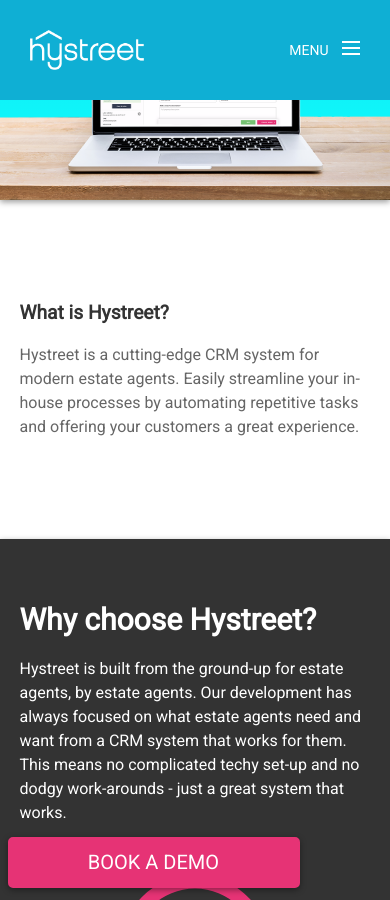
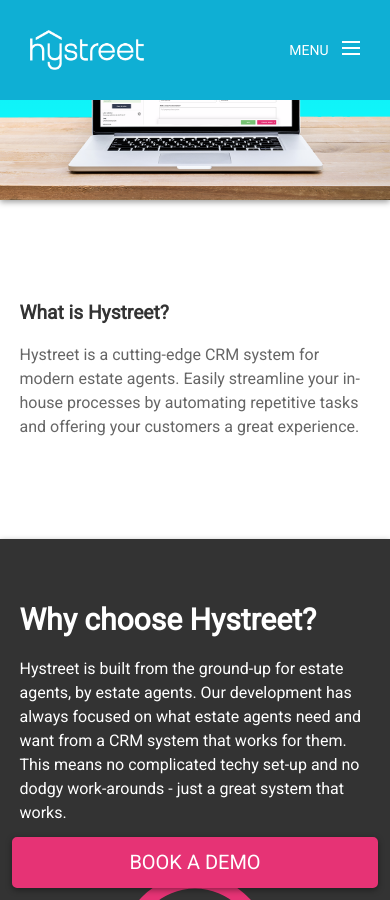
Before and after one commit to hidr/hystreet-marketing-live, a Jekyll site: the page built from index.html, in a window 390 px wide and 900 px high, scrolled down 575 px. Built offline with Jekyll 4.4.1, drawn with Linux system fonts in a browser that asks for light colours.

Commit message:
fix alignment on mobile for the book a demo button

```diff
--- a/_includes/scripts-header.html
+++ b/_includes/scripts-header.html
@@ -1,9 +1,9 @@
 <!-- End Google Analytics Code -->
 <!-- Facebook Pixel Code -->
 <script>
-!(function(f, b, e, v, n, t, s) {
+  !(function (f, b, e, v, n, t, s) {
     if (f.fbq) return;
-  n = f.fbq = function() {
+    n = f.fbq = function () {
       n.callMethod ? n.callMethod.apply(n, arguments) : n.queue.push(arguments);
     };
     if (!f._fbq) f._fbq = n;
@@ -25,46 +25,51 @@
   fbq('init', '215650522204897');
   fbq('track', 'PageView');
 </script>
-<noscript><img height="1" width="1" style="display:none"
-src="https://www.facebook.com/tr?id=215650522204897&ev=PageView&noscript=1" data-proofer-ignore
-/></noscript>
+<noscript>
+  <img height="1" width="1" style="display:none" src="https://www.facebook.com/tr?id=215650522204897&ev=PageView&noscript=1"
+    data-proofer-ignore />
+</noscript>
 <!-- DO NOT MODIFY -->
 <!-- End Facebook Pixel Code -->
 <!-- Facebook Pixel Code -->
 <script>
-  !function(f,b,e,v,n,t,s)
-  {if(f.fbq)return;n=f.fbq=function(){n.callMethod?
-  n.callMethod.apply(n,arguments):n.queue.push(arguments)};
-  if(!f._fbq)f._fbq=n;n.push=n;n.loaded=!0;n.version='2.0';
-  n.queue=[];t=b.createElement(e);t.async=!0;
-  t.src=v;s=b.getElementsByTagName(e)[0];
-  s.parentNode.insertBefore(t,s)}(window, document,'script',
+  !function (f, b, e, v, n, t, s) {
+    if (f.fbq) return; n = f.fbq = function () {
+      n.callMethod ?
+        n.callMethod.apply(n, arguments) : n.queue.push(arguments)
+    };
+    if (!f._fbq) f._fbq = n; n.push = n; n.loaded = !0; n.version = '2.0';
+    n.queue = []; t = b.createElement(e); t.async = !0;
+    t.src = v; s = b.getElementsByTagName(e)[0];
+    s.parentNode.insertBefore(t, s)
+  }(window, document, 'script',
     'https://connect.facebook.net/en_US/fbevents.js');
   fbq('init', '176960639655706');
   fbq('track', 'PageView');
 </script>
-<noscript><img height="1" width="1" style="display:none"
-  src="https://www.facebook.com/tr?id=176960639655706&ev=PageView&noscript=1" data-proofer-ignore
-/></noscript>
+<noscript>
+  <img height="1" width="1" style="display:none" src="https://www.facebook.com/tr?id=176960639655706&ev=PageView&noscript=1"
+    data-proofer-ignore />
+</noscript>
 <!-- End Facebook Pixel Code -->
 
 <!-- Start of Async Drift Code -->
 <script>
   "use strict";
 
-!function() {
+  !function () {
     var t = window.driftt = window.drift = window.driftt || [];
     if (!t.init) {
       if (t.invoked) return void (window.console && console.error && console.error("Drift snippet included twice."));
-    t.invoked = !0, t.methods = [ "identify", "config", "track", "reset", "debug", "show", "ping", "page", "hide", "off", "on" ],
-    t.factory = function(e) {
-      return function() {
+      t.invoked = !0, t.methods = ["identify", "config", "track", "reset", "debug", "show", "ping", "page", "hide", "off", "on"],
+        t.factory = function (e) {
+          return function () {
             var n = Array.prototype.slice.call(arguments);
             return n.unshift(e), t.push(n), t;
           };
-    }, t.methods.forEach(function(e) {
+        }, t.methods.forEach(function (e) {
           t[e] = t.factory(e);
-    }), t.load = function(t) {
+        }), t.load = function (t) {
           var e = 3e5, n = Math.ceil(new Date() / e) * e, o = document.createElement("script");
           o.type = "text/javascript", o.async = !0, o.crossorigin = "anonymous", o.src = "https://js.driftt.com/include/" + n + "/" + t + ".js";
           var i = document.getElementsByTagName("script")[0];
@@ -75,4 +80,17 @@
   drift.SNIPPET_VERSION = '0.3.1';
   drift.load('fwnzfzn6mz8g');
 </script>
+<style>
+  /* Via drift docs: https://devdocs.drift.com/docs/widget-configuration#section-custom-css-styles */
+
+  iframe#drift-widget {
+    bottom: 60px !important;
+  }
+
+  @media screen and (min-width: 1026px) {
+    iframe#drift-widget {
+      bottom: 20px !important;
+    }
+  }
+</style>
 <!-- End of Async Drift Code -->
--- a/css/style.css
+++ b/css/style.css
@@ -3276,31 +3276,27 @@
   .page-content .button {
     display:none !important;
   }
-  .fixed-mob-button {
+}
+
+.fixed-mob-button {
   position: fixed;
   top: auto;
   bottom: 12px; /* puts the button inline with the support button */
-  left: 2vw;
-  width: 75vw;
+  left: 3.2vw;
+  right: 3.2vw;
   line-height: 27px;
-  padding-left: 20%;
   font-size: 20px;
+  text-align: center;
   z-index: 999;
-  right: auto;
-  }
-}
+}
+
+@media screen and (min-width: 1026px) {
+  .fixed-mob-button {
+    display:none !important;
+  }
+}
+
 @media screen and (min-width: 500px) {
-  .fixed-mob-button {
-    position: fixed;
-    top: auto;
-    bottom: calc(24px + .75rem); /* puts the button inline with the support button */
-    left: 2vw;
-    width: 84vw;
-    line-height: 52px;
-    padding-left: 120px;
-    font-size: 20px;
-    display:none !important;
-    }
     .call-to-action {
     display: flex;
     align-items: center;
```
Lines whose indentation alone changed are shown as unchanged.
